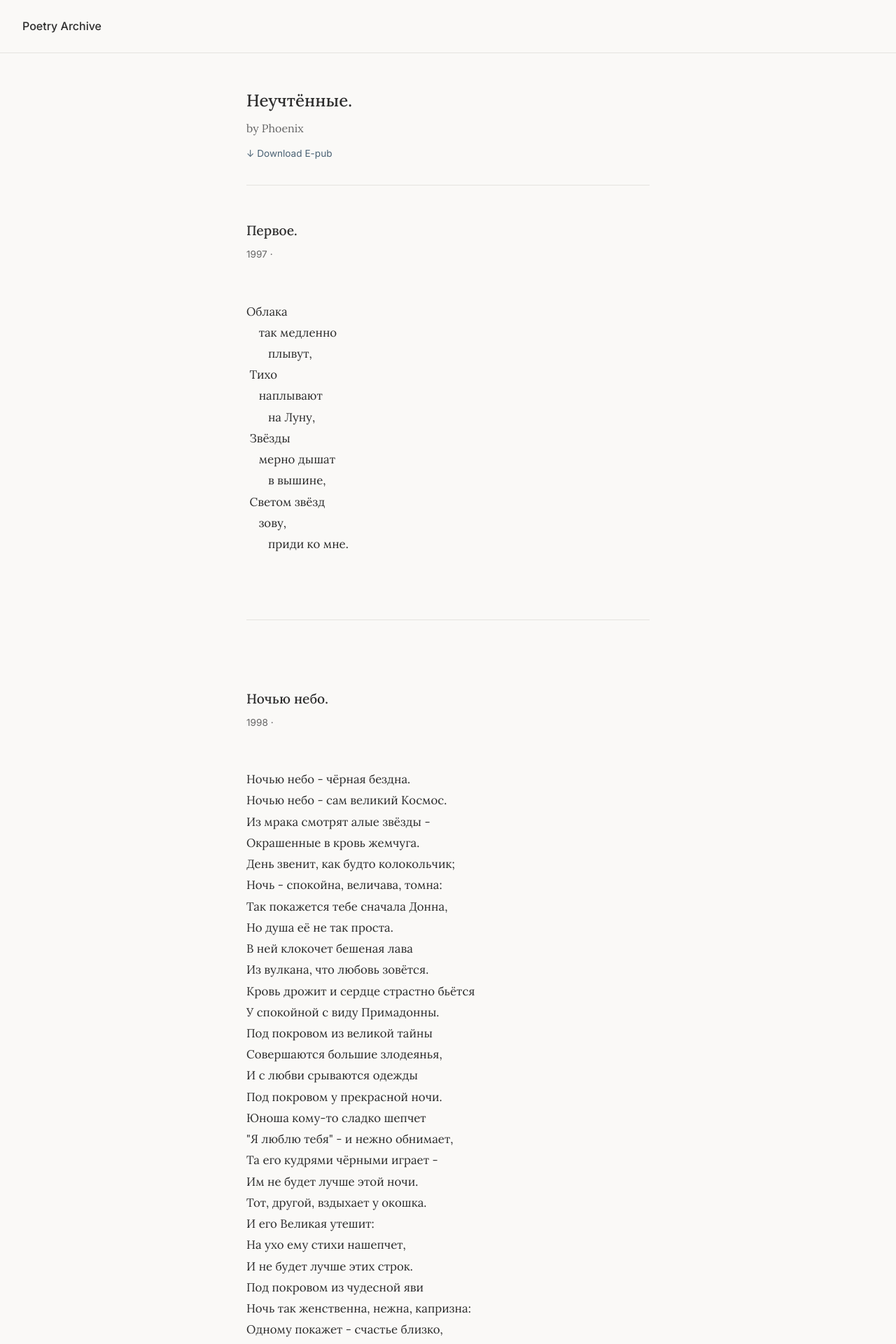
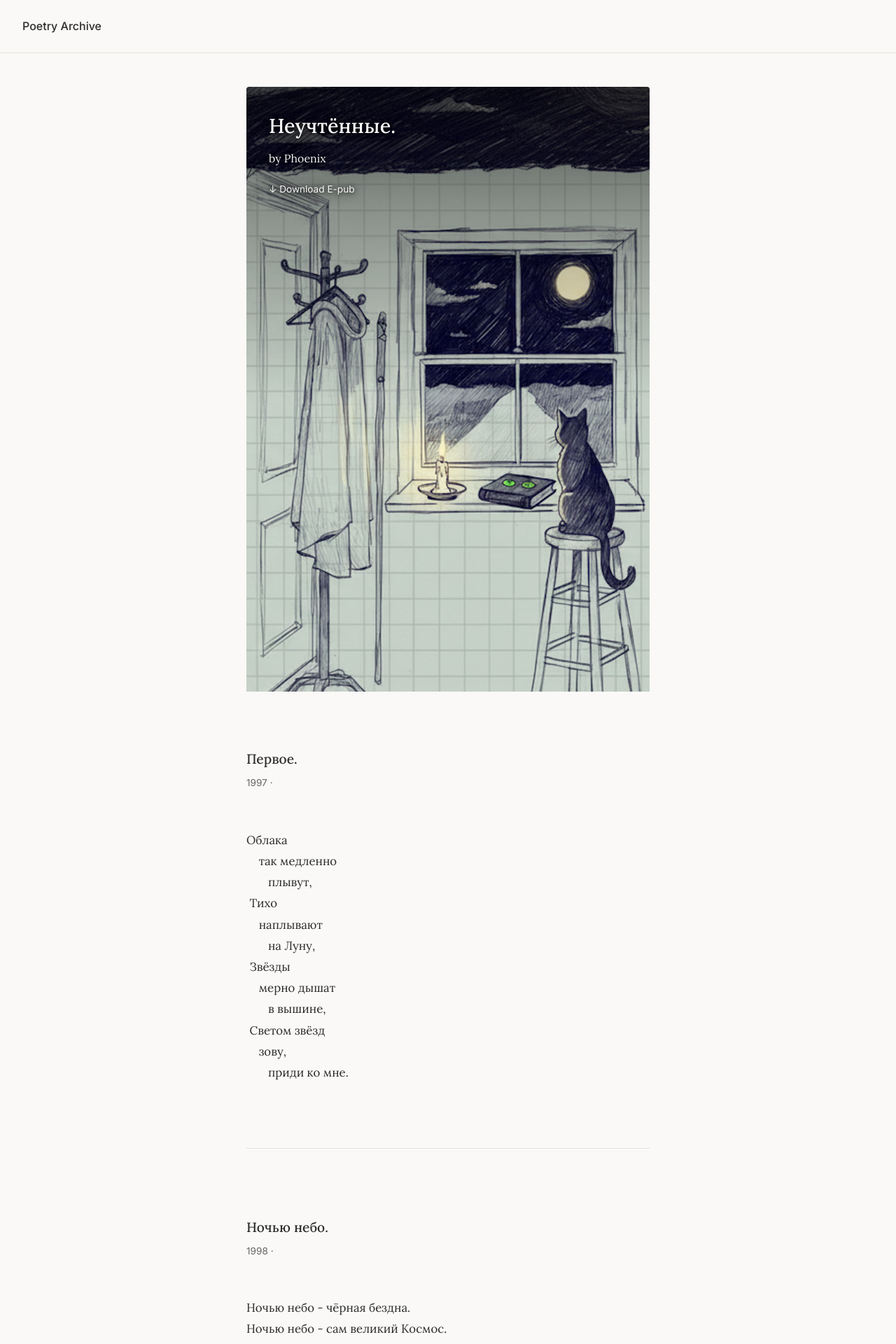
Before and after one commit to whobyphoenix/poetry, a Jekyll site: the page built from _books/prequel.md, in a window 1280 px wide. Shown: the top 1920 px of the page at 70% size. Built offline with Jekyll 4.4.1, drawn with Linux system fonts in a browser that asks for light colours.

Commit message:
Add cover for the 'prequel'

```diff
--- a/_books/prequel.md
+++ b/_books/prequel.md
@@ -2,4 +2,5 @@
 title: "Неучтённые."
 author: phoenix
 default_poem_title: "..."
+cover: prequel.jpg
 ---
```
Also changed, not shown: assets/images/covers/prequel.jpg (added).
